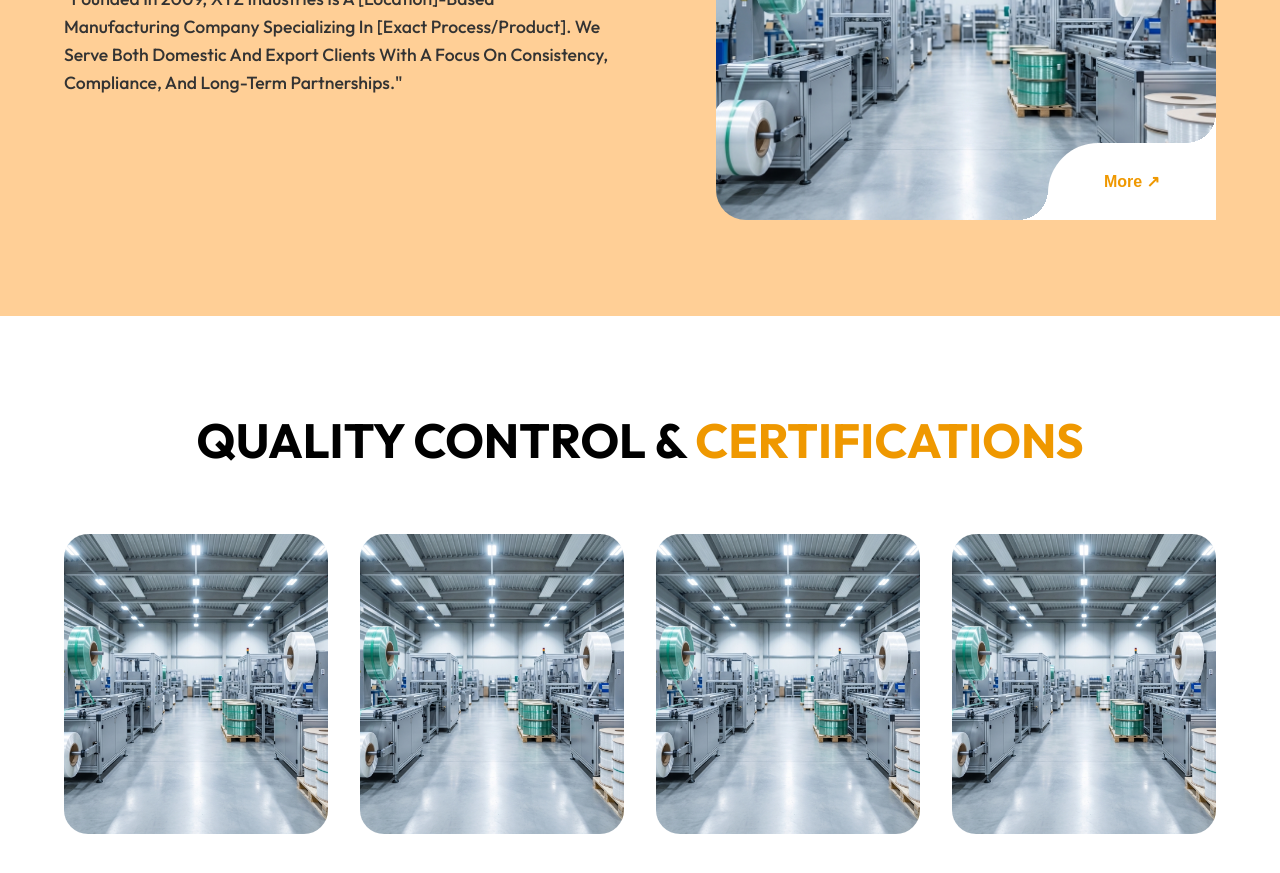
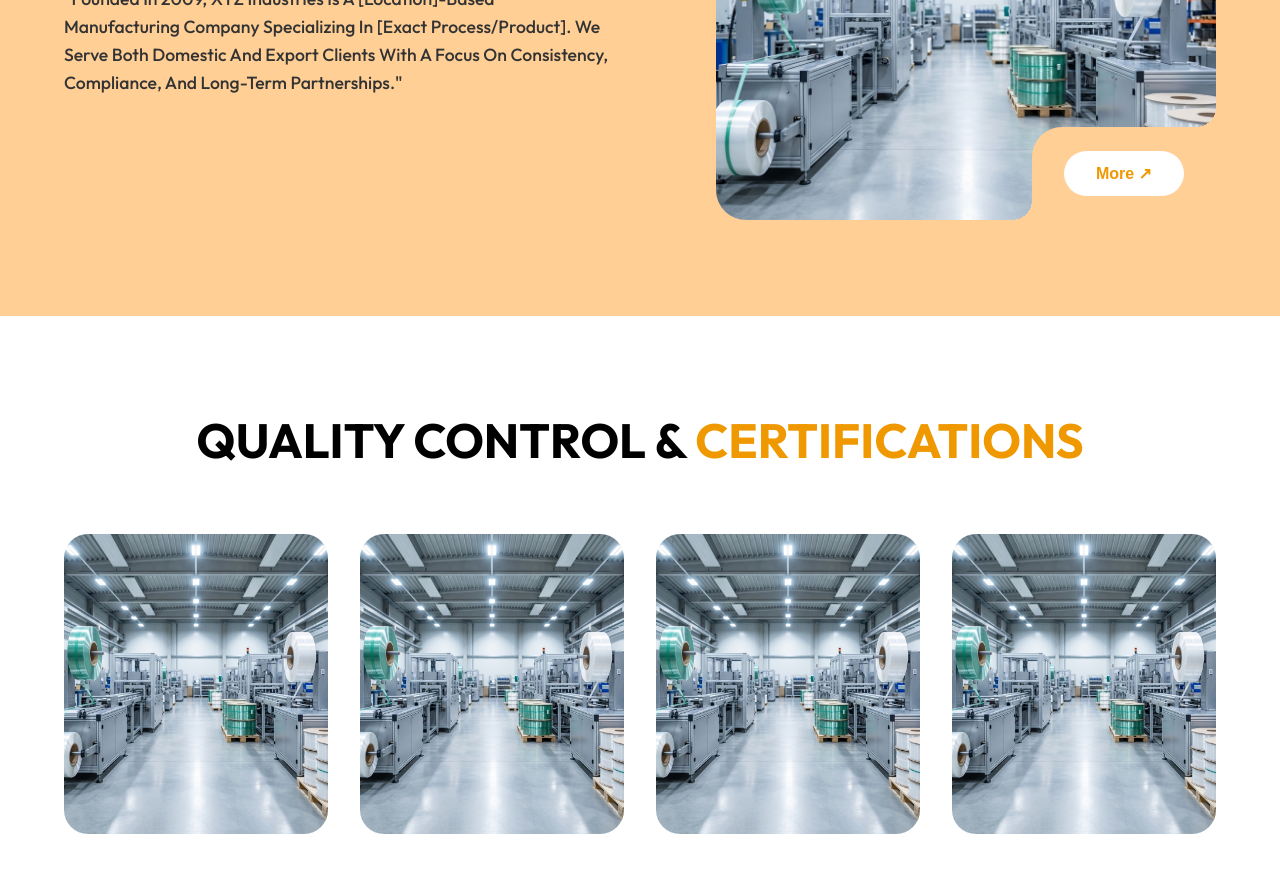
Before and after one commit to trivonotech/KARAM-PET---STRAP-INDUSTRIES, a Next.js app in the folder web-app/: page / in a window 1280 px wide. Shown: the part 2060-2933 px from the top of the page. Built offline with nearby package versions, Linux system fonts and the light colour scheme.

Commit message:
refactor: Reimplement the 'More' button's UI with a dedicated wrapper for cutout effects and a new floating button style.

```diff
--- a/web-app/src/components/Products.module.css
+++ b/web-app/src/components/Products.module.css
@@ -72,51 +72,60 @@
     object-fit: cover;
 }
 
-.moreButton {
+.cutoutWrapper {
     position: absolute;
     bottom: 0;
     right: 0;
     z-index: 10;
-    /* Ensure it overlaps image */
+    background-color: #ffcf96;
+    /* Match section background */
+    padding: 1.5rem 2rem;
+    border-top-left-radius: 30px;
+    display: flex;
+    align-items: center;
+    justify-content: center;
+}
+
+/* Top Connector (Fillet) */
+
+
+/* Left Connector (Fillet) */
+.cutoutWrapper::after {
+    content: "";
+    position: absolute;
+    right: 100%;
+    bottom: 0;
+    width: 20px;
+    height: 20px;
+    background: radial-gradient(circle at 0 0, transparent 20px, #ffcf96 20px);
+    /* Clean radial fillet */
+}
+
+.cutoutWrapper::before {
+    content: "";
+    position: absolute;
+    bottom: 100%;
+    right: 0;
+    width: 20px;
+    height: 20px;
+    background: radial-gradient(circle at 0 0, transparent 20px, #ffcf96 20px);
+    /* Clean radial fillet */
+}
+
+.floatingButton {
     background-color: #ffffff;
     color: var(--primary);
-    padding: 1.8rem 3.5rem;
-
-    /* Main curve */
-    border-top-left-radius: 50px;
-
     border: none;
+    padding: 0.8rem 2rem;
+    border-radius: 999px;
     font-weight: 600;
     font-size: 1rem;
     cursor: pointer;
     transition: transform 0.2s;
+    white-space: nowrap;
 }
 
-/* Top Connector (Fillet) */
-.moreButton::before {
-    content: "";
-    position: absolute;
-    bottom: 100%;
-    right: 0;
-    width: 30px;
-    height: 30px;
-    background: radial-gradient(circle at 0 0, transparent 30px, #ffffff 30px);
-    /* Clean radial fillet */
-}
-
-/* Left Connector (Fillet) */
-.moreButton::after {
-    content: "";
-    position: absolute;
-    right: 100%;
-    bottom: 0;
-    width: 30px;
-    height: 30px;
-    background: radial-gradient(circle at 0 0, transparent 30px, #ffffff 30px);
-    /* Clean radial fillet */
-}
-
-.moreButton:hover {
+.floatingButton:hover {
     transform: translateY(-2px);
 }
 
--- a/web-app/src/components/Products.tsx
+++ b/web-app/src/components/Products.tsx
@@ -26,9 +26,11 @@ export default function Products() {
                             className={styles.productImage}
                         />
                     </div>
-                    <button className={styles.moreButton}>
-                        More ↗
-                    </button>
+                    <div className={styles.cutoutWrapper}>
+                        <button className={styles.floatingButton}>
+                            More ↗
+                        </button>
+                    </div>
                 </div>
             </div>
         </section>
```
